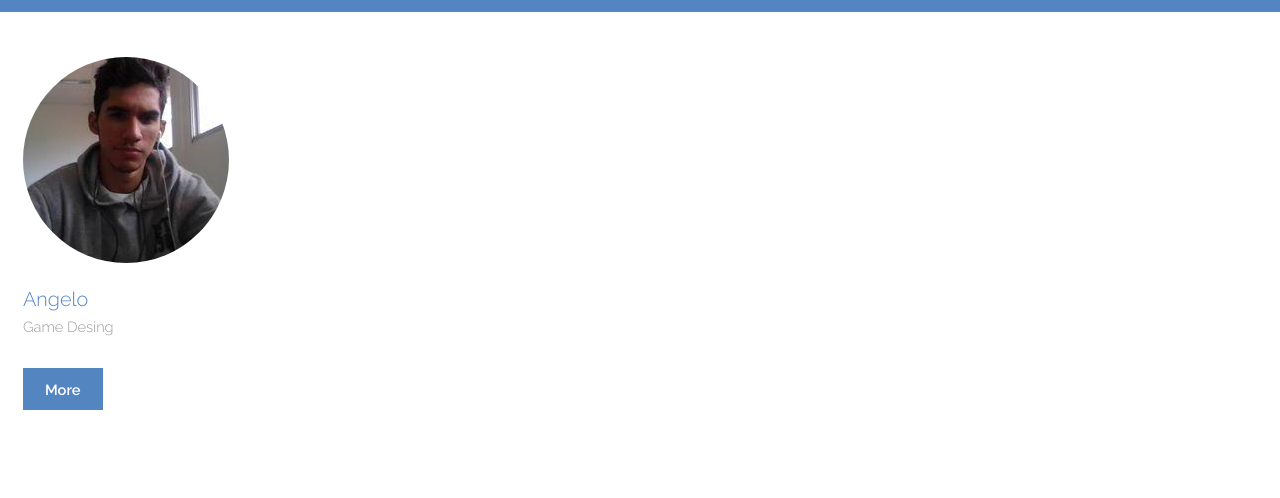
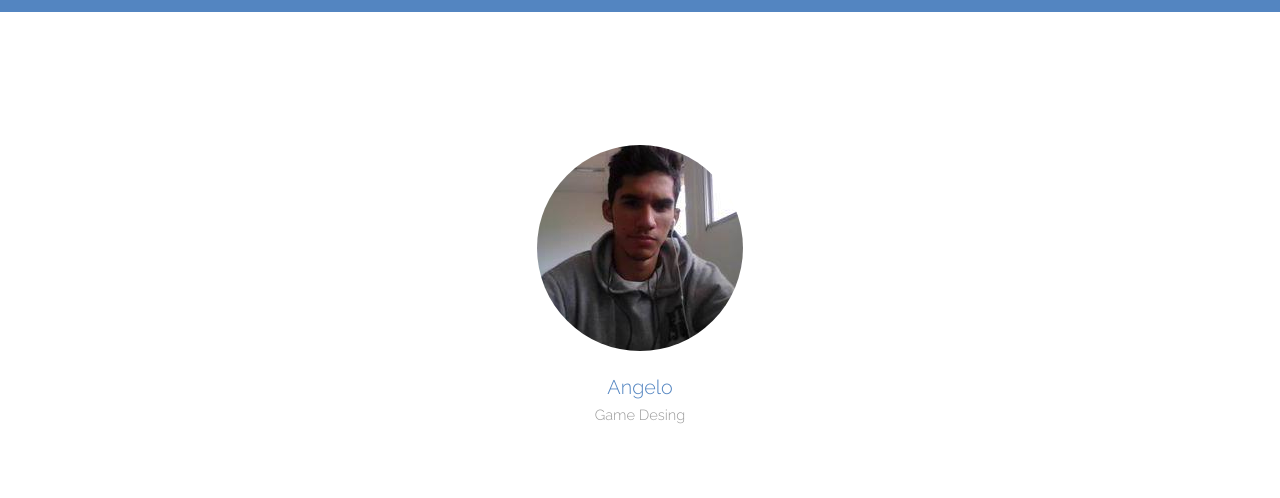
Before and after one commit to SlakerX/Siteteste, a plain HTML site: page Angelo.html in a window 1280 px wide. Shown: the part 32-530 px from the top of the page. Drawn offline with Linux system fonts and the light colour scheme.

Commit message:
endireitei minha página

```diff
--- a/Angelo.html
+++ b/Angelo.html
@@ -26,19 +26,23 @@
 				</div>
 			</header>
 			<!--pessoa-->
-						<div class="box person">
+
+		<!-- Three -->
+			<section id="three" class="wrapper">
+
+			<center>
+				<div class="box person">
 							<div class="image round">
 								<img src="images/pic03.jpg" alt="Person 1" />
 							</div>
 							<h3>Angelo </h3>
 							<p>Game Desing</p>
-							<footer>
-								<a href="#" class="button special">More</a>
-							</footer>
 
 						</div>
-		<!-- Three -->
-			<section id="three" class="wrapper">
+
+			</center>
+
+
 				<div class="inner">
 					<header class="align-center">
 						<h2>Nunc Dignissim</h2>
```
